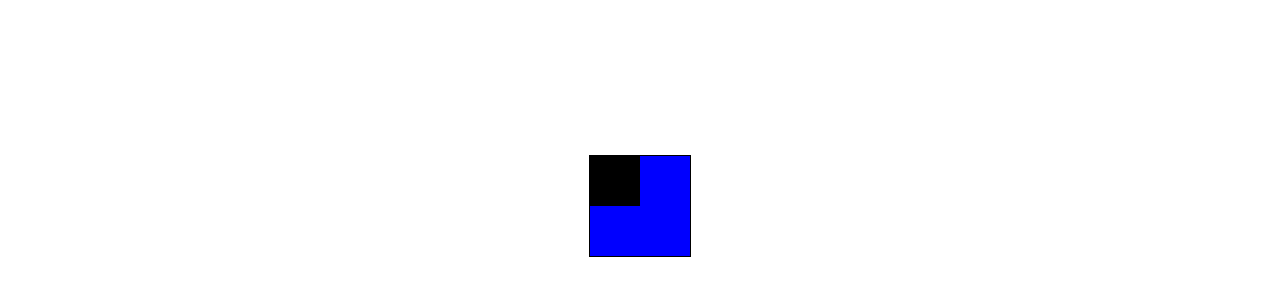
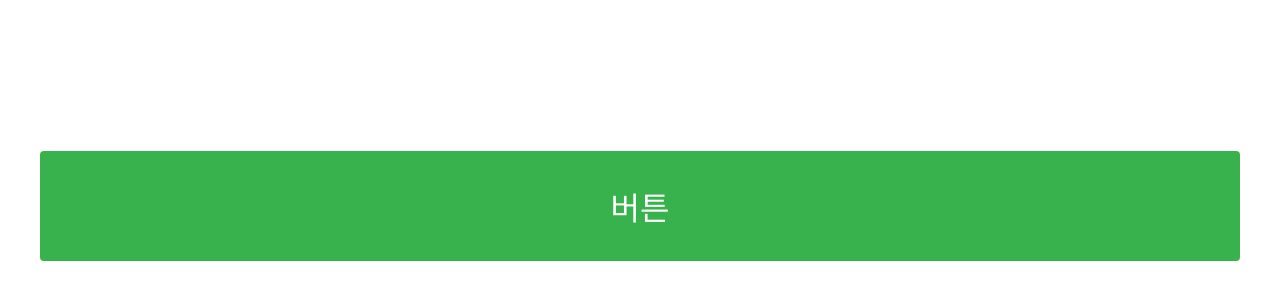
Before and after one commit to wheejinv/react_todo, a React (Create React App) app: page / in a window 1280 px wide. Shown: the part 194-494 px from the top of the page. Built offline with nearby package versions, Linux system fonts and the light colour scheme.

Commit message:
챕터9. Scss 를 사용한 버튼 객체 생성 및 관리

```diff
--- a/package.json
+++ b/package.json
@@ -7,7 +7,9 @@
     "@testing-library/react": "^9.4.0",
     "@testing-library/user-event": "^7.2.1",
     "classnames": "^2.2.6",
+    "include-media": "^1.4.9",
     "node-sass": "^4.13.1",
+    "open-color": "^1.7.0",
     "react": "^16.12.0",
     "react-dom": "^16.12.0",
     "react-scripts": "3.3.0"
--- a/src/App.js
+++ b/src/App.js
@@ -1,19 +1,12 @@
 import React, { Component } from "react";
-import classNames from 'classnames/bind';
-import styles from "./App.scss";
-
-const cx = classNames.bind(styles);
+import Button from "./component/Button";
 
 class App extends Component {
 	render() {
-		const isBlue = true;
-
 		return (
-			<div className={cx('box', {
-				blue: isBlue,
-			})}>
-				<div className={cx('box-inside')}/>
-			</div>
+			<Button>
+				버튼
+			</Button>
 		);
 	}
 }
--- /dev/null
+++ b/src/component/Button/Button.js
@@ -0,0 +1,16 @@
+import React from 'react';
+import styles from './Button.scss';
+import classNames from 'classnames/bind';
+
+const cx = classNames.bind(styles);
+
+const Button = ({children, ...rest}) => {
+	return (
+		// 여기에서 rest는 나중에 이 컴포넌트가 받을 모든 props 를 명시한다.
+		<div className={cx('button')} {...rest}>
+			{children}
+		</div>
+	);
+};
+
+export default Button;
--- /dev/null
+++ b/src/component/Button/Button.scss
@@ -0,0 +1,42 @@
+@import "styles/utils";
+
+.button {
+  background: $oc-green-7;
+  transition: all .2s ease-in;
+  display: inline-block;
+  padding-top: 2rem;
+  padding-bottom: 2rem;
+  text-align: center;
+  color: white;
+  position: fixed;
+  font-size: 2rem;
+  font-weight: 500;
+  border-radius: 4px;
+  cursor: pointer;
+
+  @include place-at-center();
+
+  width: 1200px;
+
+  // 반응형 디자인
+  @include media("<huge") {
+    width: 1024px;
+  }
+
+  @include media("<large") {
+    width: 768px;
+  }
+
+  @include media("<medium") {
+    width: 90%;
+  }
+
+  // 마우스 상태에 따라 다른 효과 지정
+  &:hover {
+    background: $oc-green-6;
+  }
+  &:active {
+    margin-top: 3px;
+    background: $oc-green-8;
+  }
+}
--- /dev/null
+++ b/src/component/Button/index.js
@@ -0,0 +1 @@
+export { default } from './Button';
--- a/styles/utils.scss
+++ b/styles/utils.scss
@@ -1,3 +1,13 @@
+@import '~open-color/open-color';
+@import '~include-media/dist/include-media';
+
+$breakpoints: (
+        small: 376px,
+        medium: 768px,
+        large: 1024px,
+        huge: 1200px
+);
+
 // Sass 에서는 자주 사용하는 값을 변수에 넣을 수 있다.
 $size: 100px;
 
```
